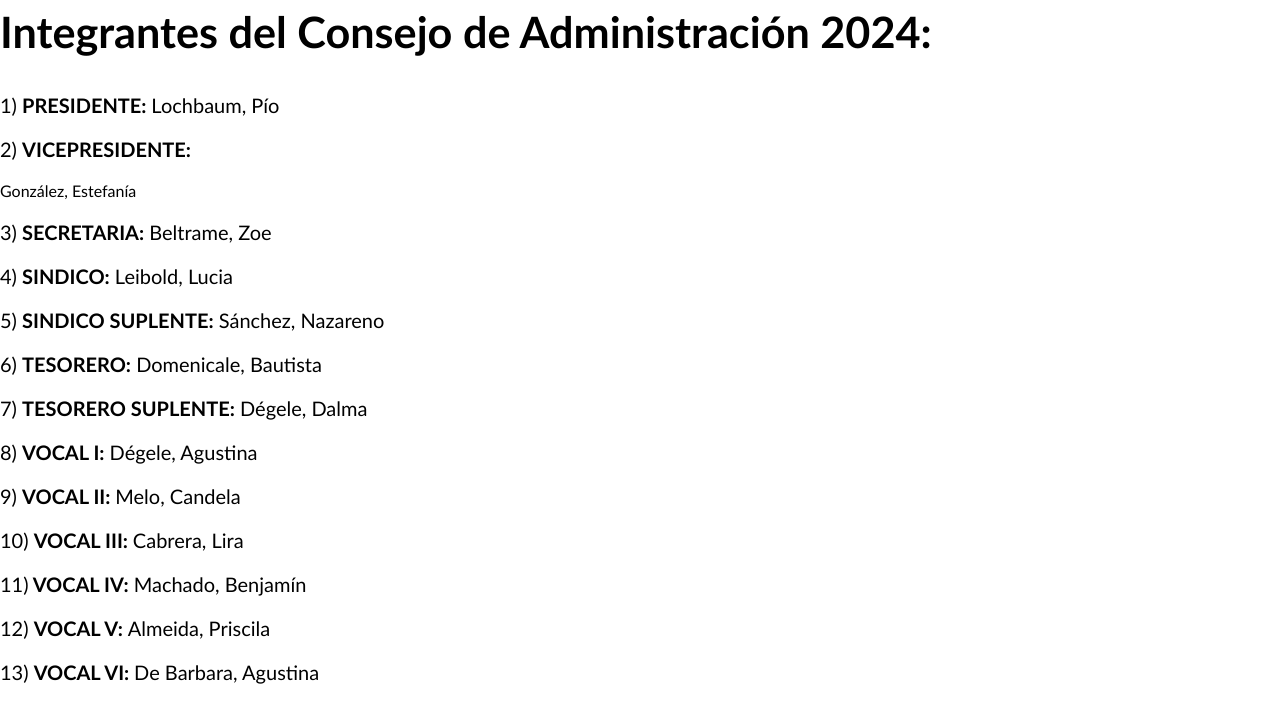
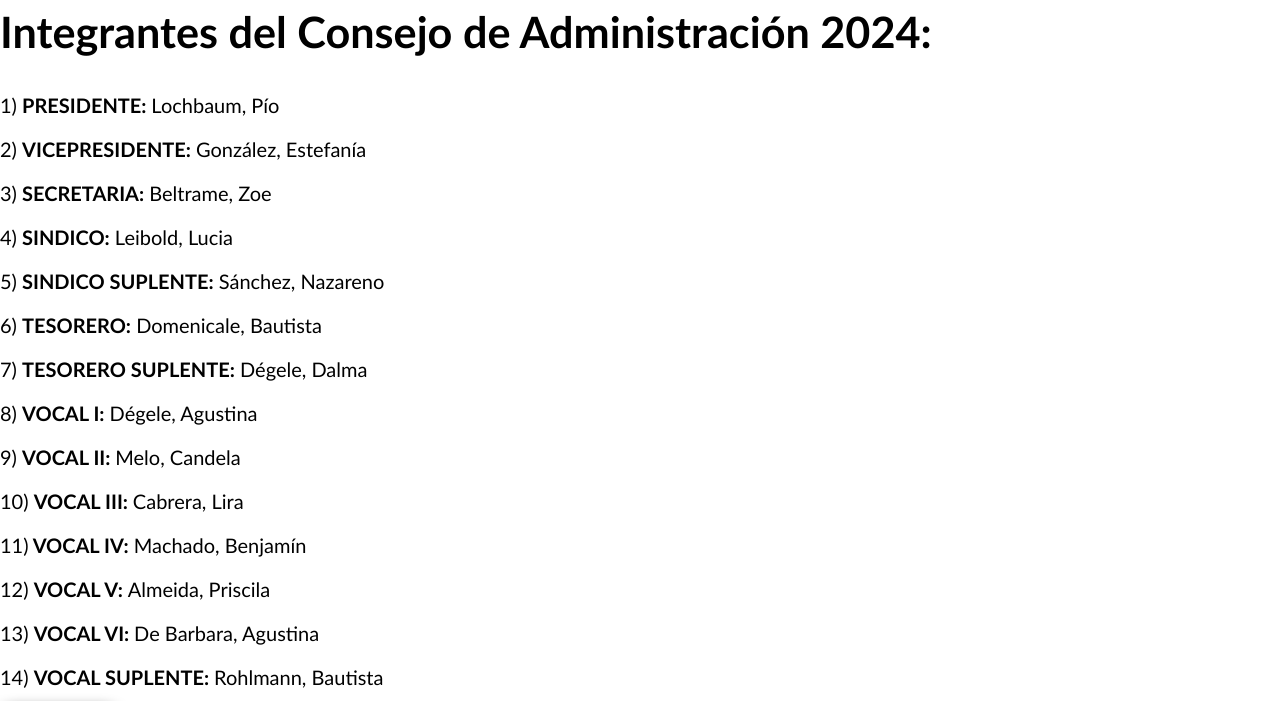
Before and after one commit to Guadalupe-DLS/cooperativa, a plain HTML site: page pages/consejo.html in a window 1280 px wide. Shown: the part 1340-2041 px from the top of the page. Drawn offline with Linux system fonts and the light colour scheme.

Commit message:
consejo 2024

```diff
--- a/pages/consejo.html
+++ b/pages/consejo.html
@@ -47,7 +47,7 @@
 
 <h2>Integrantes del Consejo de Administración 2024:</h2>
 <p>1) <span class="negrita">PRESIDENTE: </span> Lochbaum, Pío</p>
-<p>2) <span class="negrita">VICEPRESIDENTE: </span> </p>González, Estefanía
+<p>2) <span class="negrita">VICEPRESIDENTE: </span> González, Estefanía</p>
 <p>3) <span class="negrita">SECRETARIA:</span> Beltrame, Zoe</p>
 <p>4) <span class="negrita">SINDICO:</span> Leibold, Lucia</p>
 <p>5) <span class="negrita">SINDICO SUPLENTE:</span> Sánchez, Nazareno</p>
```
